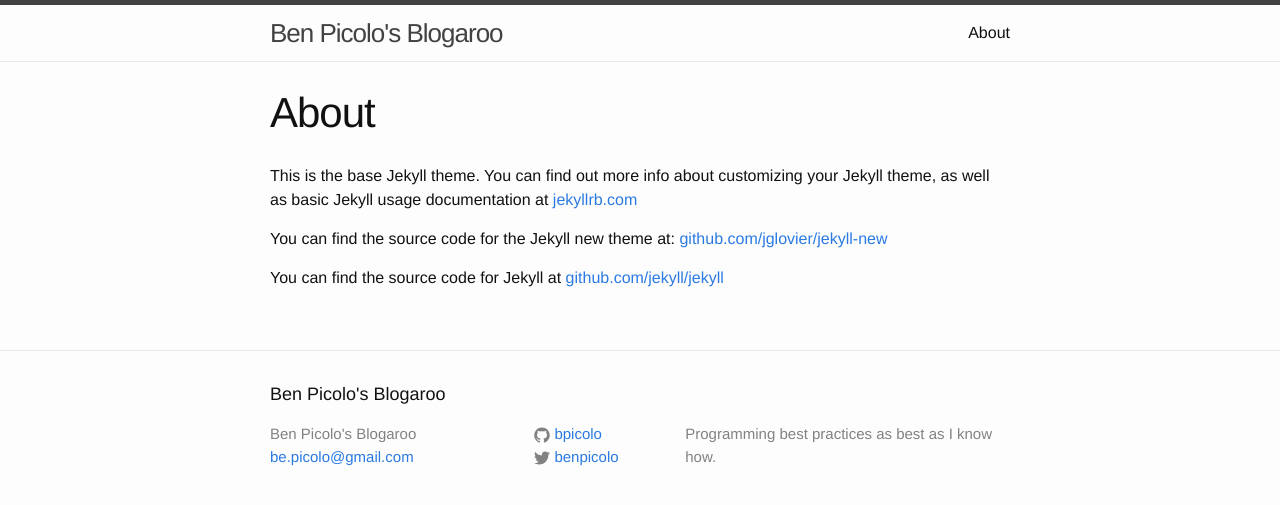
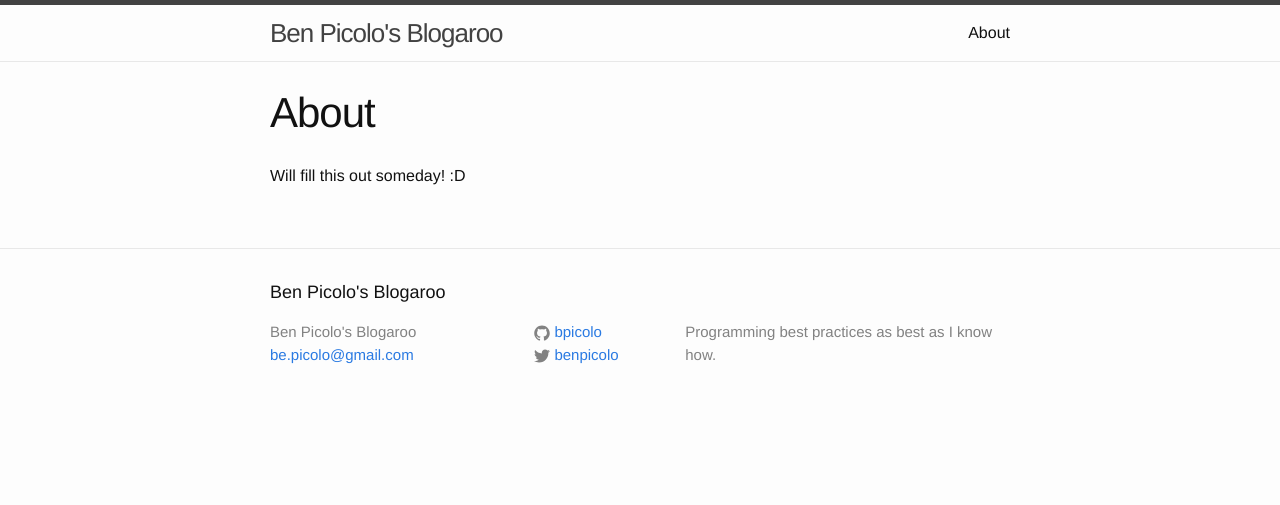
Before and after one commit to bpicolo/bpicolo.github.io, a Jekyll site: the page built from about.md, in a window 1280 px wide. Shown: the top 505 px of the page. Built offline with Jekyll 4.4.1, drawn with Linux system fonts in a browser that asks for light colours.

Commit message:
About page is still very default

```diff
--- a/about.md
+++ b/about.md
@@ -4,8 +4,4 @@ title: About
 permalink: /about/
 ---
 
-This is the base Jekyll theme. You can find out more info about customizing your Jekyll theme, as well as basic Jekyll usage documentation at [jekyllrb.com](http://jekyllrb.com/)
-
-You can find the source code for the Jekyll new theme at: [github.com/jglovier/jekyll-new](https://github.com/jglovier/jekyll-new)
-
-You can find the source code for Jekyll at [github.com/jekyll/jekyll](https://github.com/jekyll/jekyll)
+Will fill this out someday! :D
```
